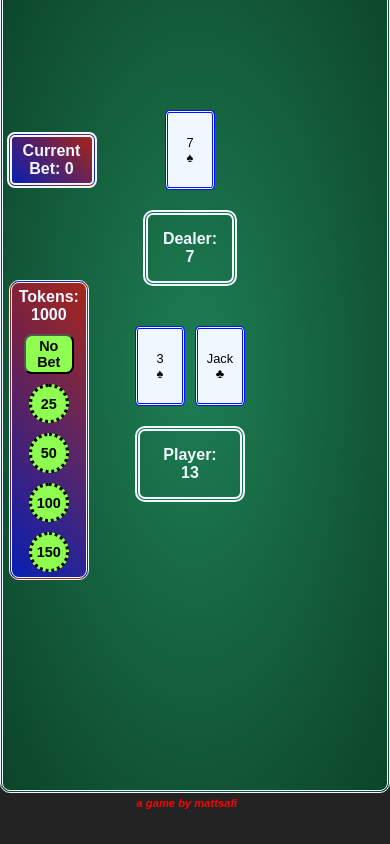
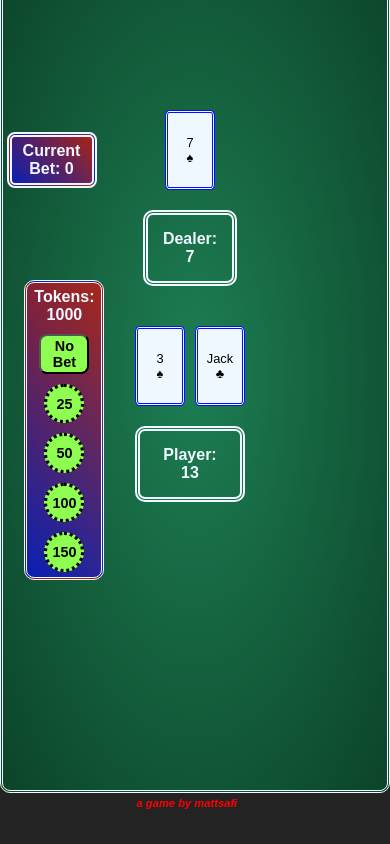
Before and after one commit to MattSafi/BlackJack, a Vue app: page /game in a window 390 px wide. Built offline with nearby package versions, Linux system fonts and the light colour scheme.

Commit message:
style changes

```diff
--- a/src/style.css
+++ b/src/style.css
@@ -401,7 +401,7 @@ footer {
   .betting {
     display: flex;
     position: relative;
-    right: 8vw;
+    right: 4vw;
     flex-direction: column;
     font-size: 1rem;
     font-weight: 600;
```
